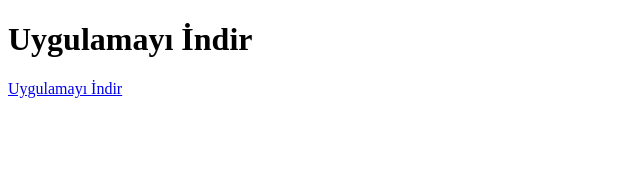
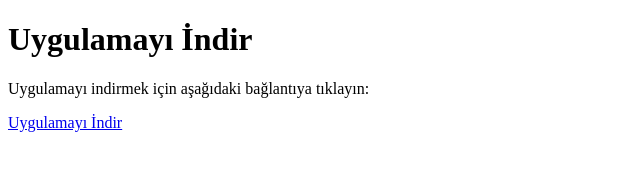
Before and after one commit to trapesyus/eventopyatest.github.io, a plain HTML site: page index.html in a window 1280 px wide. Shown: the whole page, without its empty margins (0-640 px from the left). Drawn offline with Linux system fonts and the light colour scheme.

Commit message:
Update index.html

```diff
--- a/index.html
+++ b/index.html
@@ -5,6 +5,7 @@
 </head>
 <body>
     <h1>Uygulamayı İndir</h1>
-    <a href="itms-services://?action=download-manifest&url=https://raw.githubusercontent.com/trapesyus/trapesyus.github.io/main/Runner-Info.plist">Uygulamayı İndir</a>
+    <p>Uygulamayı indirmek için aşağıdaki bağlantıya tıklayın:</p>
+    <a href="itms-services://?action=download-manifest&url=https://raw.githubusercontent.com/trapesyus/trapesyus.github.io/main/ios/Runner-Info.plist">Uygulamayı İndir</a>
 </body>
 </html>
```
